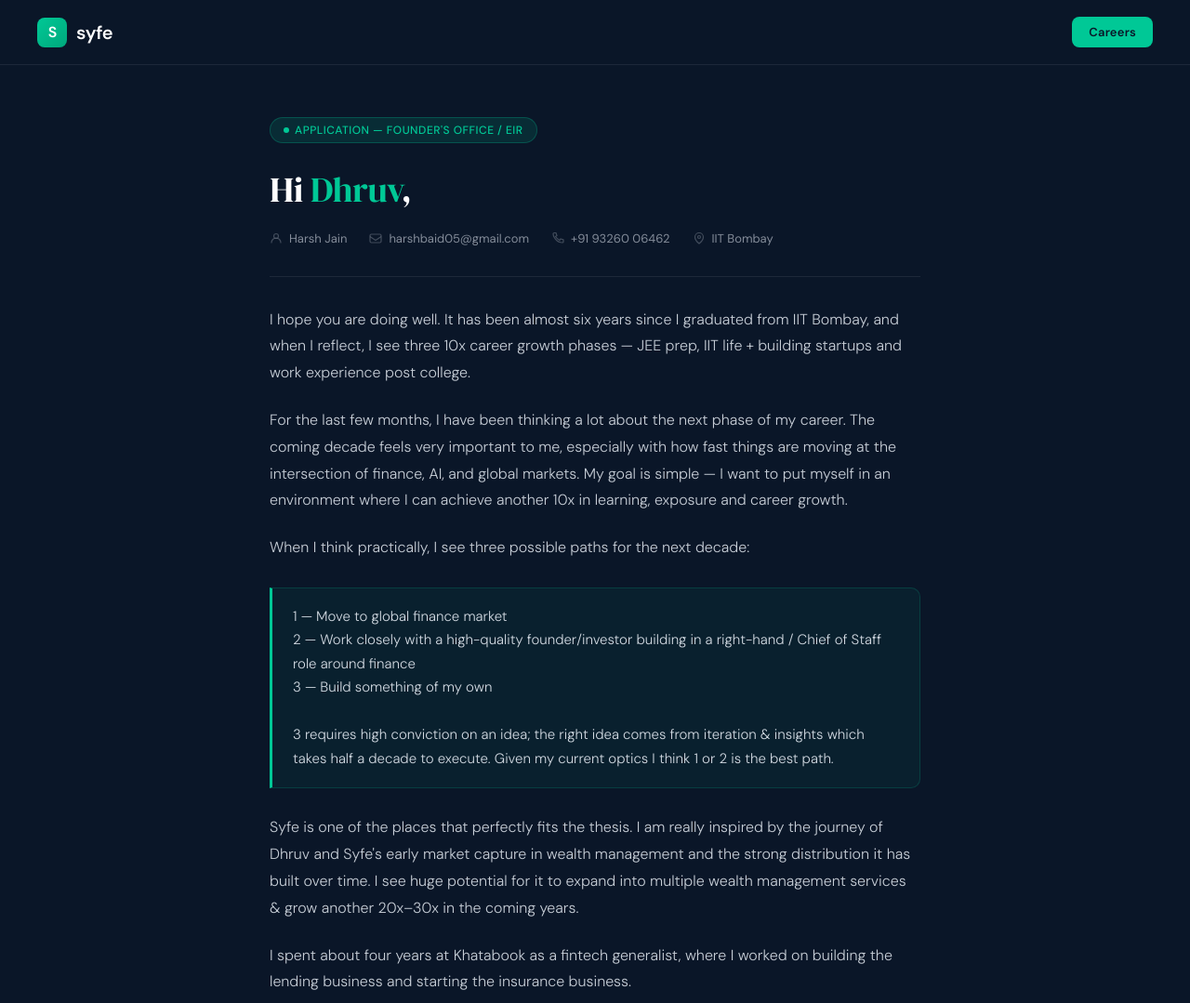
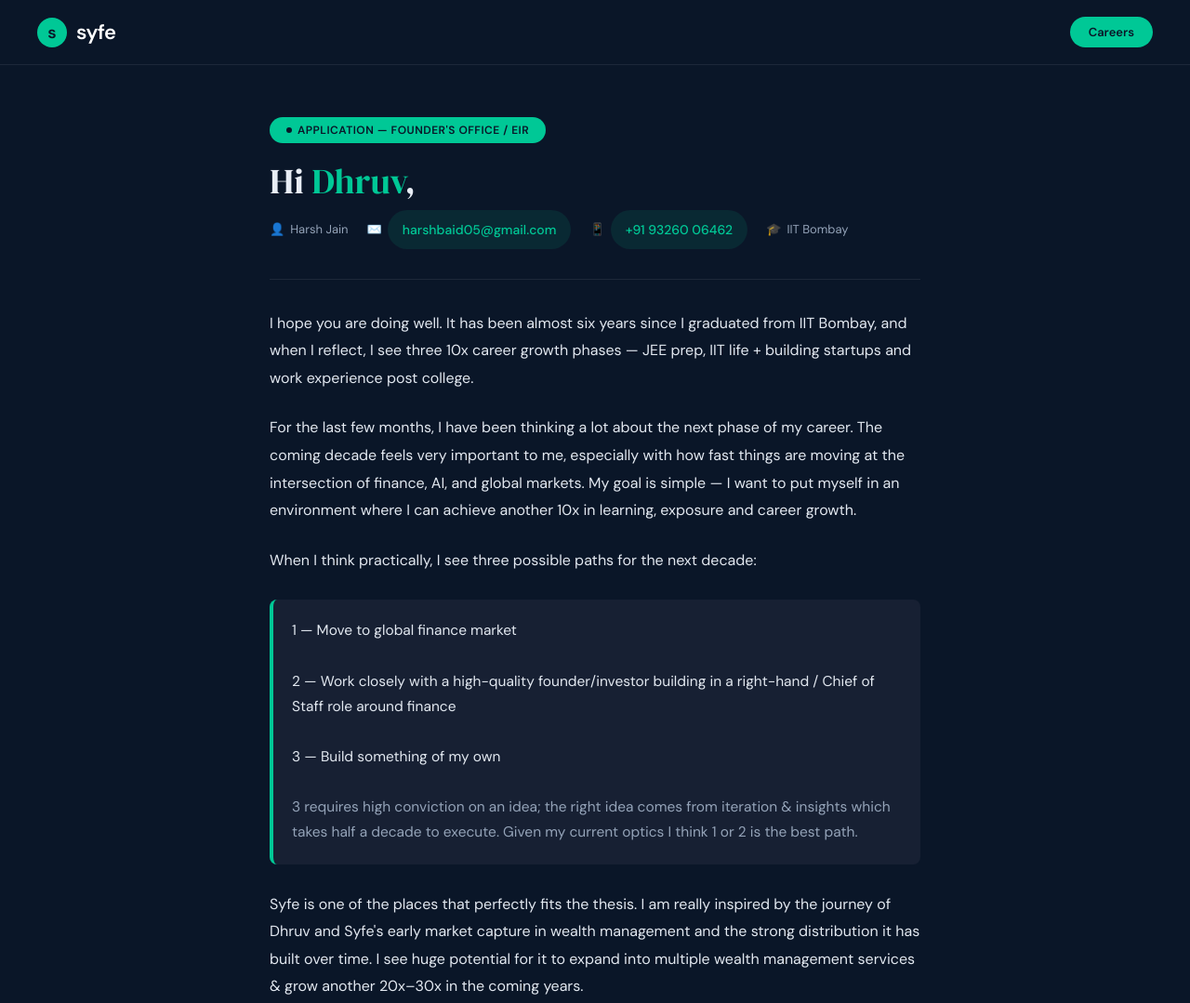
Before and after one commit to JainHarshIITB/Syfe_HJ, a plain HTML site: page index.html in a window 1280 px wide. Shown: the top 1079 px of the page at 93% size. Drawn offline with Linux system fonts and the light colour scheme.

Commit message:
Refactor styles and update logo in index.html

```diff
--- a/index.html
+++ b/index.html
@@ -30,21 +30,20 @@
     .syfe-logo-mark {
       width: 32px;
       height: 32px;
-      background: linear-gradient(135deg, #00c896 0%, #00a87c 100%);
-      border-radius: 8px;
+      background: #00c896;
+      border-radius: 50%;
       display: flex;
       align-items: center;
       justify-content: center;
       font-weight: 700;
-      font-size: 16px;
-      color: #fff;
-      letter-spacing: -1px;
+      font-size: 18px;
+      color: #0a1628;
     }
     .syfe-logo-text {
-      font-size: 20px;
+      font-size: 22px;
       font-weight: 600;
       color: #fff;
-      letter-spacing: -0.3px;
+      letter-spacing: -0.5px;
     }
     .syfe-nav-cta {
       background: #00c896;
@@ -53,11 +52,9 @@
       font-size: 13px;
       font-weight: 600;
       border: none;
-      border-radius: 8px;
-      padding: 8px 18px;
+      border-radius: 9999px;
+      padding: 8px 20px;
       cursor: pointer;
-      letter-spacing: 0.2px;
-      white-space: nowrap;
     }
     .syfe-body {
       padding: 56px 40px 80px;
@@ -68,42 +65,45 @@
       display: inline-flex;
       align-items: center;
       gap: 6px;
-      background: rgba(0, 200, 150, 0.12);
-      border: 1px solid rgba(0, 200, 150, 0.25);
-      border-radius: 20px;
-      padding: 5px 14px;
+      background: #00c896;
+      color: #0a1628;
       font-size: 12px;
-      font-weight: 500;
-      color: #00c896;
+      font-weight: 600;
+      padding: 6px 18px;
+      border-radius: 9999px;
+      margin-bottom: 20px;
       letter-spacing: 0.5px;
       text-transform: uppercase;
-      margin-bottom: 28px;
     }
-    .dot { width: 6px; height: 6px; border-radius: 50%; background: #00c896; }
+    .dot {
+      width: 6px;
+      height: 6px;
+      border-radius: 50%;
+      background: #0a1628;
+    }
     .letter-header h1 {
       font-family: 'DM Serif Display', serif;
       font-size: 38px;
       font-weight: 400;
-      color: #fff;
-      line-height: 1.2;
-      letter-spacing: -0.5px;
-      margin-bottom: 12px;
+      line-height: 1.15;
+      margin-bottom: 8px;
     }
     .letter-header h1 span { color: #00c896; }
     .meta-row {
       display: flex;
-      gap: 24px;
       flex-wrap: wrap;
-      margin-top: 20px;
+      gap: 20px;
+      margin-top: 8px;
+      font-size: 13px;
+      color: #94a3b8;
     }
     .meta-item {
       display: flex;
       align-items: center;
-      gap: 7px;
-      font-size: 13px;
-      color: rgba(232, 237, 245, 0.55);
+      gap: 6px;
     }
-    .meta-icon { width: 14px; height: 14px; opacity: 0.5; }
+    .meta-icon { width: 16px; height: 16px; opacity: 0.7; }
+    .sig-contact { color: #94a3b8; text-decoration: underline; }
     .divider {
       border: none;
       border-top: 1px solid rgba(255,255,255,0.08);
@@ -111,21 +111,18 @@
     }
     .letter-body {
       font-size: 16px;
-      line-height: 1.8;
-      color: rgba(232, 237, 245, 0.85);
-      font-weight: 300;
+      line-height: 1.85;
+      color: #e2e8f0;
     }
-    .letter-body p { margin-bottom: 22px; }
+    .letter-body p { margin-bottom: 24px; }
     .highlight-card {
-      background: rgba(0, 200, 150, 0.06);
-      border: 1px solid rgba(0, 200, 150, 0.18);
-      border-left: 3px solid #00c896;
-      border-radius: 0 10px 10px 0;
-      padding: 18px 22px;
+      background: #172033;
+      border-left: 4px solid #00c896;
+      border-radius: 8px;
+      padding: 20px;
       margin: 28px 0;
-      font-size: 15px;
-      line-height: 1.7;
-      color: rgba(232, 237, 245, 0.9);
+      font-size: 15.5px;
+      line-height: 1.75;
     }
     .stats-row {
       display: grid;
@@ -136,8 +133,8 @@
     .stat-card {
       background: rgba(255,255,255,0.04);
       border: 1px solid rgba(255,255,255,0.08);
-      border-radius: 10px;
-      padding: 16px;
+      border-radius: 12px;
+      padding: 18px 12px;
       text-align: center;
     }
     .stat-num {
@@ -146,24 +143,22 @@
       color: #00c896;
       display: block;
       margin-bottom: 4px;
-      letter-spacing: -0.5px;
     }
     .stat-label {
       font-size: 11px;
-      color: rgba(232, 237, 245, 0.45);
+      color: #94a3b8;
       text-transform: uppercase;
       letter-spacing: 0.5px;
     }
     .signature-block {
-      margin-top: 36px;
+      margin-top: 40px;
       padding-top: 28px;
       border-top: 1px solid rgba(255,255,255,0.08);
     }
     .sig-name {
-      font-size: 18px;
+      font-size: 20px;
       font-weight: 600;
-      color: #fff;
-      margin-bottom: 12px;
+      margin-bottom: 14px;
     }
     .sig-contacts {
       display: flex;
@@ -171,50 +166,41 @@
       gap: 12px;
     }
     .sig-contact {
-      font-size: 13px;
+      flex: 1;
+      min-width: 140px;
+      text-align: center;
+      background: rgba(0, 200, 150, 0.1);
       color: #00c896;
+      padding: 12px 16px;
+      border-radius: 9999px;
       text-decoration: none;
-      padding: 8px 16px;
-      border: 1px solid rgba(0, 200, 150, 0.3);
-      border-radius: 8px;
-      transition: all 0.2s;
-    }
-    .sig-contact:hover {
-      background: rgba(0, 200, 150, 0.1);
-      border-color: #00c896;
+      font-weight: 500;
+      font-size: 14px;
     }
 
-    /* ==================== RESPONSIVE ==================== */
+    /* ==================== MOBILE OPTIMIZED ==================== */
     @media (max-width: 640px) {
       .syfe-header { padding: 16px 24px; }
-      .syfe-body { padding: 40px 24px 60px; }
-      .letter-header h1 { font-size: 32px; line-height: 1.15; }
-      .meta-row { gap: 16px; }
-      .stats-row { grid-template-columns: repeat(auto-fit, minmax(150px, 1fr)); }
-      .stat-num { font-size: 20px; }
-      .letter-body { font-size: 15.5px; line-height: 1.75; }
-      .highlight-card { padding: 16px 18px; font-size: 14.5px; }
+      .syfe-body { padding: 40px 24px 60px; font-size: 17px; line-height: 1.8; }
+      .letter-header h1 { font-size: 32px; }
+      .meta-row { gap: 14px; font-size: 13.5px; }
+      .stats-row { grid-template-columns: 1fr; }
+      .highlight-card { padding: 20px; font-size: 15px; }
+      .sig-contacts { flex-direction: column; }
+      .sig-contact { min-width: 100%; padding: 14px 20px; font-size: 15px; }
     }
 
     @media (max-width: 480px) {
-      .syfe-header { padding: 14px 20px; flex-wrap: wrap; gap: 12px; }
-      .syfe-logo-text { font-size: 18px; }
+      .syfe-header { padding: 14px 20px; }
       .syfe-body { padding: 36px 20px 50px; }
-      .letter-header h1 { font-size: 28px; }
-      .stats-row { grid-template-columns: 1fr; }
-      .sig-contacts { flex-direction: column; }
-      .sig-contact {
-        text-align: center;
-        padding: 12px 20px;
-        font-size: 14px;
-      }
+      .letter-header h1 { font-size: 29px; }
     }
   </style>
 </head>
 <body class="syfe-wrap">
   <div class="syfe-header">
     <div class="syfe-logo">
-      <div class="syfe-logo-mark">S</div>
+      <div class="syfe-logo-mark">s</div>
       <span class="syfe-logo-text">syfe</span>
     </div>
     <button class="syfe-nav-cta">Careers</button>
@@ -223,27 +209,23 @@
   <div class="syfe-body">
     <div class="tag-line">
       <div class="dot"></div>
-      Application — Founder's Office / EIR
+      APPLICATION — FOUNDER'S OFFICE / EIR
     </div>
 
     <div class="letter-header">
       <h1>Hi <span>Dhruv</span>,</h1>
       <div class="meta-row">
         <div class="meta-item">
-          <svg class="meta-icon" viewBox="0 0 14 14" fill="none"><circle cx="7" cy="5" r="2.5" stroke="rgba(232,237,245,0.5)" stroke-width="1.2"/><path d="M2 12c0-2.76 2.24-5 5-5s5 2.24 5 5" stroke="rgba(232,237,245,0.5)" stroke-width="1.2" stroke-linecap="round"/></svg>
-          Harsh Jain
+          <span>👤</span> Harsh Jain
         </div>
         <div class="meta-item">
-          <svg class="meta-icon" viewBox="0 0 14 14" fill="none"><rect x="1" y="3" width="12" height="9" rx="1.5" stroke="rgba(232,237,245,0.5)" stroke-width="1.2"/><path d="M1 5.5l6 4 6-4" stroke="rgba(232,237,245,0.5)" stroke-width="1.2"/></svg>
-          harshbaid05@gmail.com
+          <span>✉️</span> <a href="mailto:harshbaid05@gmail.com" class="sig-contact">harshbaid05@gmail.com</a>
         </div>
         <div class="meta-item">
-          <svg class="meta-icon" viewBox="0 0 14 14" fill="none"><path d="M2 2.5C2 2 2.5 1.5 3 1.5h2l1 3-1.5 1C5.5 7 7 8.5 9 9.5l1-1.5 3 1V11c0 .5-.5 1-1 1C5.5 12 2 5.5 2 2.5z" stroke="rgba(232,237,245,0.5)" stroke-width="1.2"/></svg>
-          +91 93260 06462
+          <span>📱</span> <a href="tel:+919326006462" class="sig-contact">+91 93260 06462</a>
         </div>
         <div class="meta-item">
-          <svg class="meta-icon" viewBox="0 0 14 14" fill="none"><path d="M7 1.5C4.52 1.5 2.5 3.52 2.5 6c0 3.5 4.5 7 4.5 7s4.5-3.5 4.5-7c0-2.48-2.02-4.5-4.5-4.5z" stroke="rgba(232,237,245,0.5)" stroke-width="1.2"/><circle cx="7" cy="6" r="1.5" stroke="rgba(232,237,245,0.5)" stroke-width="1.2"/></svg>
-          IIT Bombay
+          <span>🎓</span> IIT Bombay
         </div>
       </div>
     </div>
@@ -254,23 +236,27 @@
       <p>I hope you are doing well. It has been almost six years since I graduated from IIT Bombay, and when I reflect, I see three 10x career growth phases — JEE prep, IIT life + building startups and work experience post college.</p>
       <p>For the last few months, I have been thinking a lot about the next phase of my career. The coming decade feels very important to me, especially with how fast things are moving at the intersection of finance, AI, and global markets. My goal is simple — I want to put myself in an environment where I can achieve another 10x in learning, exposure and career growth.</p>
       <p>When I think practically, I see three possible paths for the next decade:</p>
+
       <div class="highlight-card">
-        1 — Move to global finance market<br>
-        2 — Work closely with a high-quality founder/investor building in a right-hand / Chief of Staff role around finance<br>
+        1 — Move to global finance market<br><br>
+        2 — Work closely with a high-quality founder/investor building in a right-hand / Chief of Staff role around finance<br><br>
         3 — Build something of my own<br><br>
-        3 requires high conviction on an idea; the right idea comes from iteration & insights which takes half a decade to execute. Given my current optics I think 1 or 2 is the best path.
+        <span style="color:#94a3b8;">3 requires high conviction on an idea; the right idea comes from iteration & insights which takes half a decade to execute. Given my current optics I think 1 or 2 is the best path.</span>
       </div>
+
       <p>Syfe is one of the places that perfectly fits the thesis. I am really inspired by the journey of Dhruv and Syfe's early market capture in wealth management and the strong distribution it has built over time. I see huge potential for it to expand into multiple wealth management services & grow another 20x–30x in the coming years.</p>
       <p>I spent about four years at Khatabook as a fintech generalist, where I worked on building the lending business and starting the insurance business.</p>
+
       <div class="stats-row">
         <div class="stat-card"><span class="stat-num">100 Mn$</span><span class="stat-label">Lending AUM</span></div>
         <div class="stat-card"><span class="stat-num">1 Mn$ profits</span><span class="stat-label">Insurance</span></div>
         <div class="stat-card"><span class="stat-num">&lt;4%</span><span class="stat-label">NPA maintained</span></div>
       </div>
+
       <p>My work involved setting up operations, driving growth experiments with controlled risk, building LOS systems, underwriting and fraud detection modules, and hiring and training central teams. I was also involved during key situations like QR payments disruptions, lender line disruptions, regulatory changes and multiple system migrations like FinBox.</p>
       <p>I have also spent about 2 years working with early-stage AI and tech startups across global sales, GTM and operations (Japan & US). I also headed influencer-led commerce & managed a team of 26 at Trell, earlier co-founding a student marketing firm during college and working with clients like ByteDance and HERE Technologies. Parallely I have done multiple investments across real estate, startup angel, debt as well as trading in public markets.</p>
       <p>Broadly, my strengths are result oriented problem solving, ownership and building things from scratch — stabilising and scaling them. I would love to explore if there is a way I can work with your company as a founder's office or EIR kind of role, where I can contribute and learn closely from the journey you are building.</p>
-      <p style="color: rgba(232,237,245,0.6);">Regards,</p>
+      <p style="color: #94a3b8; margin-top: 20px;">Regards,</p>
     </div>
 
     <div class="signature-block">
@@ -278,13 +264,13 @@
       <div class="sig-contacts">
         <a class="sig-contact" href="mailto:harshbaid05@gmail.com">harshbaid05@gmail.com</a>
         <a class="sig-contact" href="tel:+919326006462">+91 93260 06462</a>
-        <a class="sig-contact" href="https://in.linkedin.com/in/harsh-jain-01" target="_blank" rel="noopener noreferrer">LinkedIn</a>
-        <a class="sig-contact" href="Harsh_Jain_CV.pdf" target="_blank" download="Harsh_Jain_CV.pdf">📄 Resume (PDF)</a>
+        <a class="sig-contact" href="https://in.linkedin.com/in/harsh-jain-01" target="_blank">LinkedIn</a>
+        <a class="sig-contact" href="Harsh_Jain_CV.pdf" target="_blank" download>📄 Resume (PDF)</a>
       </div>
     </div>
   </div>
 
-  <div class="footer-bar">
+  <div style="background:#0a1628; border-top:1px solid rgba(255,255,255,0.08); padding:20px 40px; text-align:center; font-size:12px; color:#64748b;">
     © Syfe · Invest, Trade and Save · MAS Licensed
   </div>
 </body>
```
